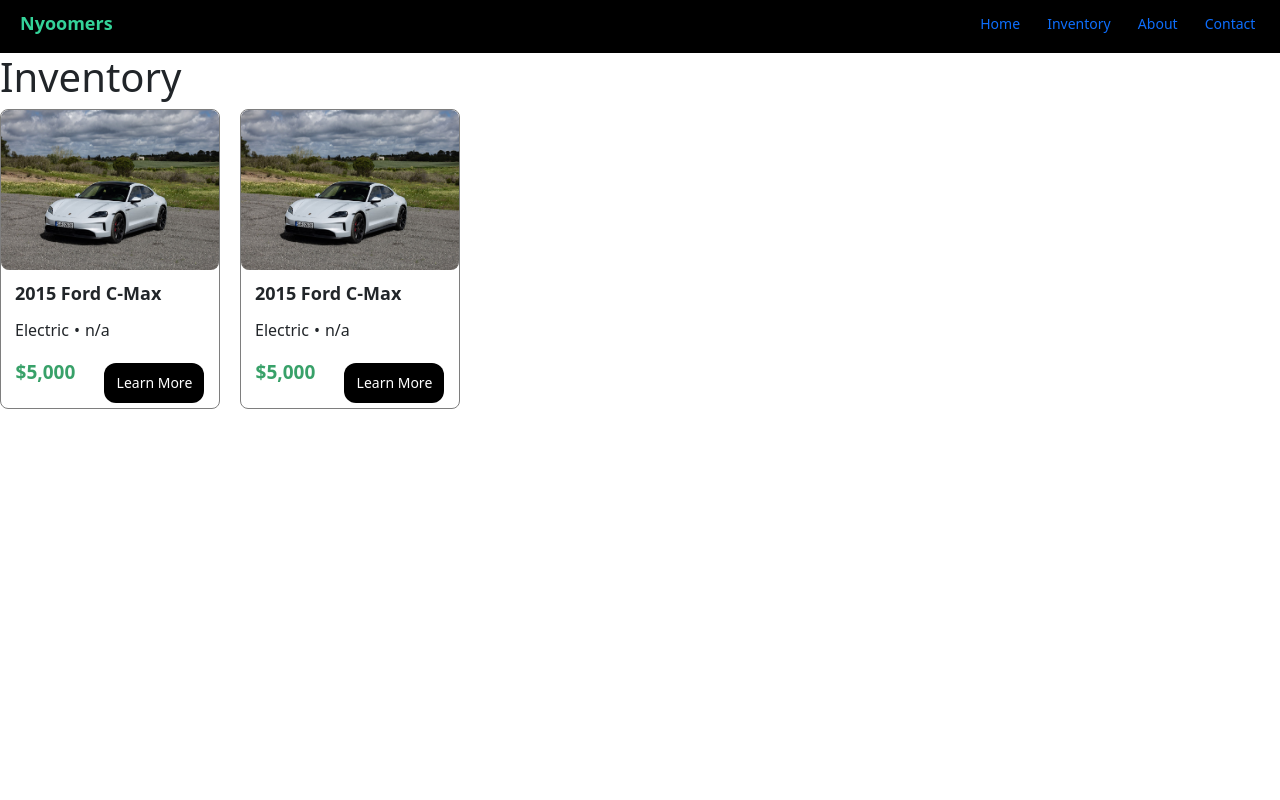
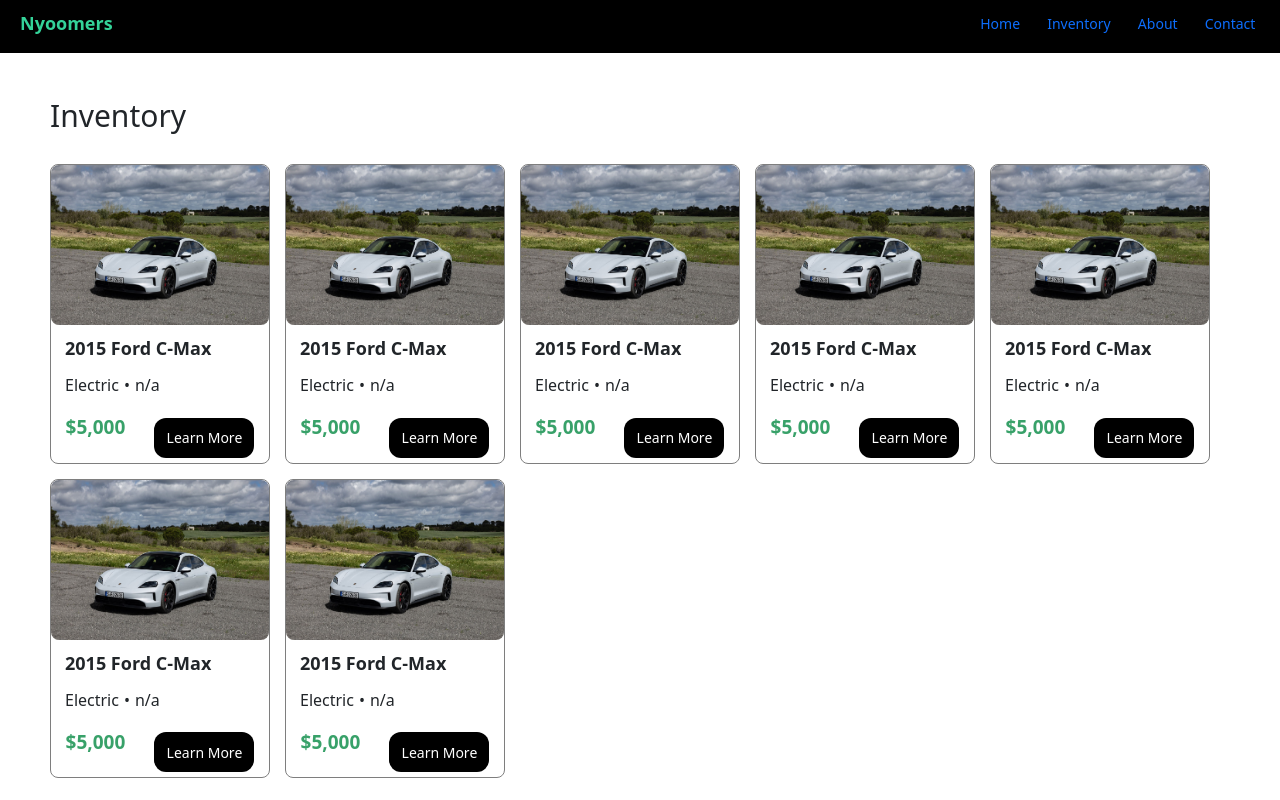
Before and after one commit to kimbencinas/Nyoomers, a React (Vite) app in the folder client/: page /inventory in a window 1280 px wide. Built offline with nearby package versions, Linux system fonts and the light colour scheme.

Commit message:
Changed inventory page to better resemble the wireframe

```diff
--- a/client/src/pages/Inventory.jsx
+++ b/client/src/pages/Inventory.jsx
@@ -8,7 +8,7 @@
       <>
         <Navbar />
         <div className="inventory-container">
-          <h1>Inventory</h1>
+          <h1 className="page-title">Inventory</h1>
           <div className="inventory-cards">
             <FeaturedVehicle
               title="2015 Ford C-Max"
@@ -24,6 +24,40 @@
               mileage="n/a"
               price="$5,000"
             />
+            <FeaturedVehicle
+              title="2015 Ford C-Max"
+              image="/assets/image/car_image.jpg"
+              powerType="Electric"
+              mileage="n/a"
+              price="$5,000"
+            />
+             <FeaturedVehicle
+              title="2015 Ford C-Max"
+              image="/assets/image/car_image.jpg"
+              powerType="Electric"
+              mileage="n/a"
+              price="$5,000"
+            /><FeaturedVehicle
+            title="2015 Ford C-Max"
+            image="/assets/image/car_image.jpg"
+            powerType="Electric"
+            mileage="n/a"
+            price="$5,000"
+          />
+           <FeaturedVehicle
+            title="2015 Ford C-Max"
+            image="/assets/image/car_image.jpg"
+            powerType="Electric"
+            mileage="n/a"
+            price="$5,000"
+          />
+          <FeaturedVehicle
+            title="2015 Ford C-Max"
+            image="/assets/image/car_image.jpg"
+            powerType="Electric"
+            mileage="n/a"
+            price="$5,000"
+          />
           </div>
         </div>
       </>
--- a/client/src/styles/Inventory.css
+++ b/client/src/styles/Inventory.css
@@ -1,4 +1,16 @@
+.inventory-container {
+    padding: 30px;
+    margin-top: 15px;
+    margin-left: 20px;
+}
+
+.page-title {
+    font-size: 30px;
+}
+
 .inventory-cards {
     display: flex;
-    gap: 20px;
+    gap: 15px;
+    flex-wrap: wrap;
+    margin-top: 30px;
 }
```
